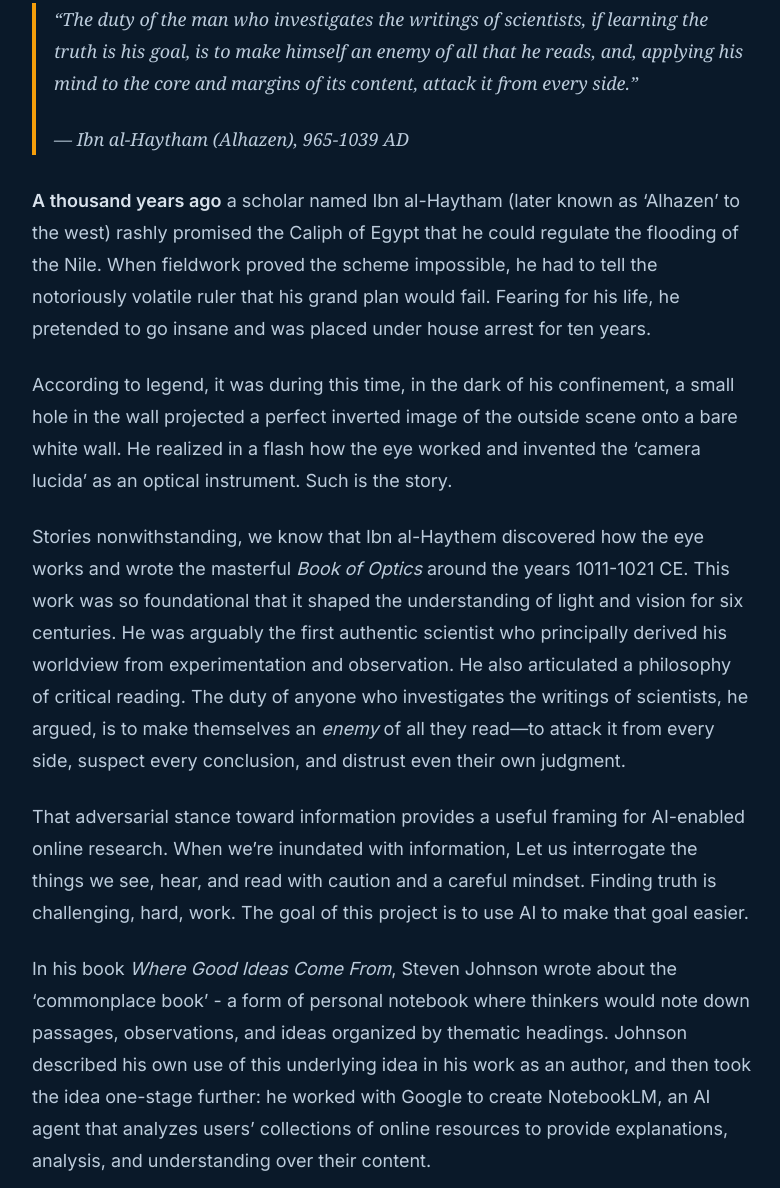
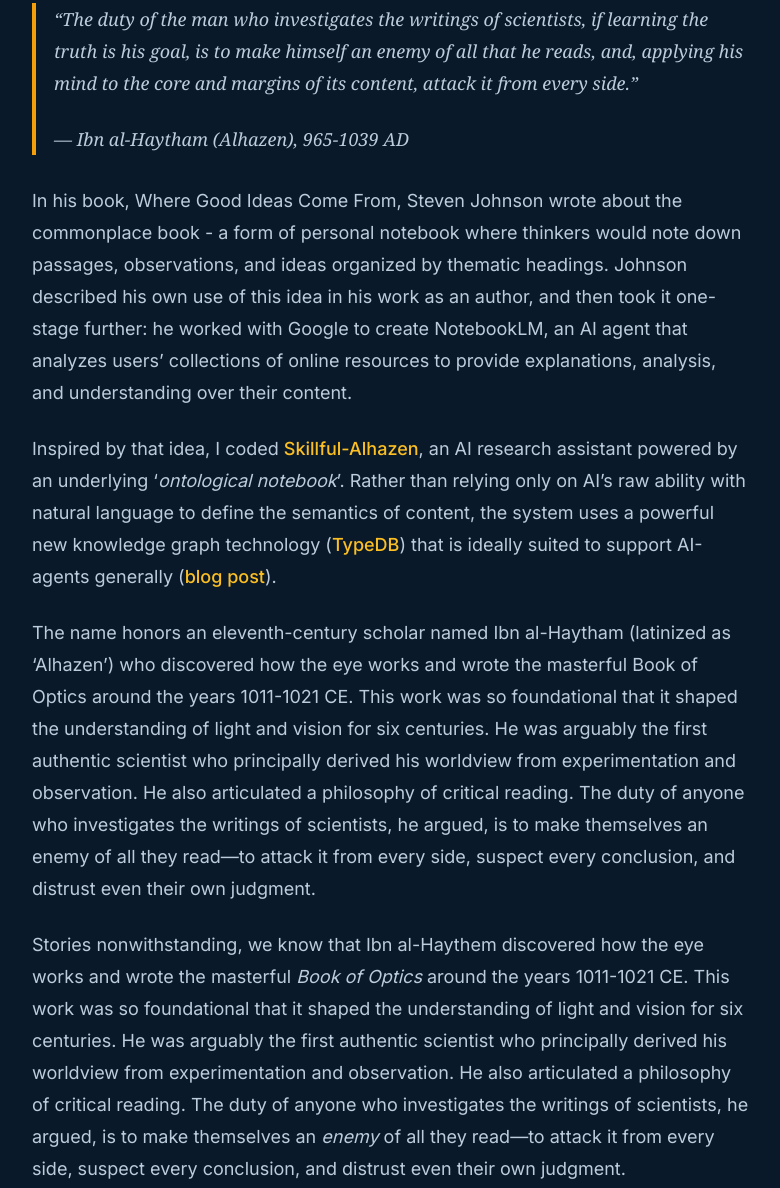
Before and after one commit to GullyBurns/gullyburns.github.io, an Astro site: page /work/skillful-alhazen in a window 1280 px wide. Shown: the part 298-1486 px from the top of the page, without its empty margins (248-1028 px from the left). Built offline with nearby package versions, Linux system fonts and the light colour scheme; Astro itself is replaced by a stand-in of ours.

Commit message:
Simplify Alhazen blog post

```diff
--- a/src/content/work/skillful-alhazen.md
+++ b/src/content/work/skillful-alhazen.md
@@ -11,20 +11,17 @@
 >
 > — Ibn al-Haytham (Alhazen), 965-1039 AD
 
-**A thousand years ago** a scholar named Ibn al-Haytham (later known as 'Alhazen' to the west) rashly promised the Caliph of Egypt that he could regulate the flooding of the Nile. When fieldwork proved the scheme impossible, he had to tell the notoriously volatile ruler that his grand plan would fail. Fearing for his life, he pretended to go insane and was placed under house arrest for ten years.
+In his book, Where Good Ideas Come From, Steven Johnson wrote about the commonplace book - a form of personal notebook where thinkers would note down passages, observations, and ideas organized by thematic headings. Johnson described his own use of this idea in his work as an author, and then took it one-stage further: he worked with Google to create NotebookLM, an AI agent that analyzes users’ collections of online resources to provide explanations, analysis, and understanding over their content.
 
-According to legend, it was during this time, in the dark of his confinement, a small hole in the wall projected a perfect inverted image of the outside scene onto a bare white wall. He realized in a flash how the eye worked and invented the 'camera lucida' as an optical instrument. Such is the story.
+Inspired by that idea, I coded [Skillful-Alhazen](https://github.com/GullyBurns/skillful-alhazen), an AI research assistant powered by an underlying '*ontological notebook*'. Rather than relying only on AI's raw ability with natural language to define the semantics of content, the system uses a powerful new knowledge graph technology \([TypeDB](https://typedb.com/)\) that is ideally suited to support AI-agents generally \([blog post](https://typedb.com/blog/why-agents-need-ontologies)\).
+
+The name honors an eleventh-century scholar named Ibn al-Haytham (latinized as ‘Alhazen’) who discovered how the eye works and wrote the masterful Book of Optics around the years 1011-1021 CE. This work was so foundational that it shaped the understanding of light and vision for six centuries. He was arguably the first authentic scientist who principally derived his worldview from experimentation and observation. He also articulated a philosophy of critical reading. The duty of anyone who investigates the writings of scientists, he argued, is to make themselves an enemy of all they read—to attack it from every side, suspect every conclusion, and distrust even their own judgment.
 
 Stories nonwithstanding, we know that Ibn al-Haythem discovered how the eye works and wrote the masterful *Book of Optics* around the years 1011-1021 CE. This work was so foundational that it shaped the understanding of light and vision for six centuries. He was arguably the first authentic scientist who principally derived his worldview from experimentation and observation. He also articulated a philosophy of critical reading. The duty of anyone who investigates the writings of scientists, he argued, is to make themselves an *enemy* of all they read—to attack it from every side, suspect every conclusion, and distrust even their own judgment.
 
-That adversarial stance toward information provides a useful framing for AI-enabled online research. When we're inundated with information, Let us interrogate the things we see, hear, and read with caution and a careful mindset. Finding truth is challenging, hard, work. The goal of this project is to use AI to make that goal easier.
+That adversarial stance toward information provides a useful framing for AI-enabled online research. When we're inundated with information, Let us interrogate the things we see, hear, and read with caution and a careful mindset. Finding truth is challenging. The goal of this project is to use AI to make that goal easier.
 
-In his book *Where Good Ideas Come From*, Steven Johnson wrote about the 'commonplace book' - a form of personal notebook where thinkers would note down passages, observations, and ideas organized by thematic headings. Johnson described his own use of this underlying idea in his work as an author, and then took the idea one-stage further: he worked with Google to create NotebookLM, an AI agent that analyzes users' collections of online resources to provide explanations, analysis, and understanding over their content.
-
-Inspired by that idea, I coded [Skillful-Alhazen](https://github.com/GullyBurns/skillful-alhazen), an AI research assistant powered by an underlying '*ontological notebook*'. Rather than relying only on AI's raw ability with natural language to define the semantics of content, the system uses a powerful new knowledge graph technology \([TypeDB](https://typedb.com/)\) that is ideally suited to support AI-agents generally \([blog post](https://typedb.com/blog/why-agents-need-ontologies)\).
-
-
-**What makes Alhazen 'skillful'?**
+**So, why do we call the Alhazen tool ‘skillful’?**
 
 Here, we combine Claude's innovative idea of **agent skills** (a compartmentalized agentic capability packaged in the most flexible, lightweight way possible) with an ontologically-powered knowledge graph to represent the universe of discourse needed for that capability.
 
```
